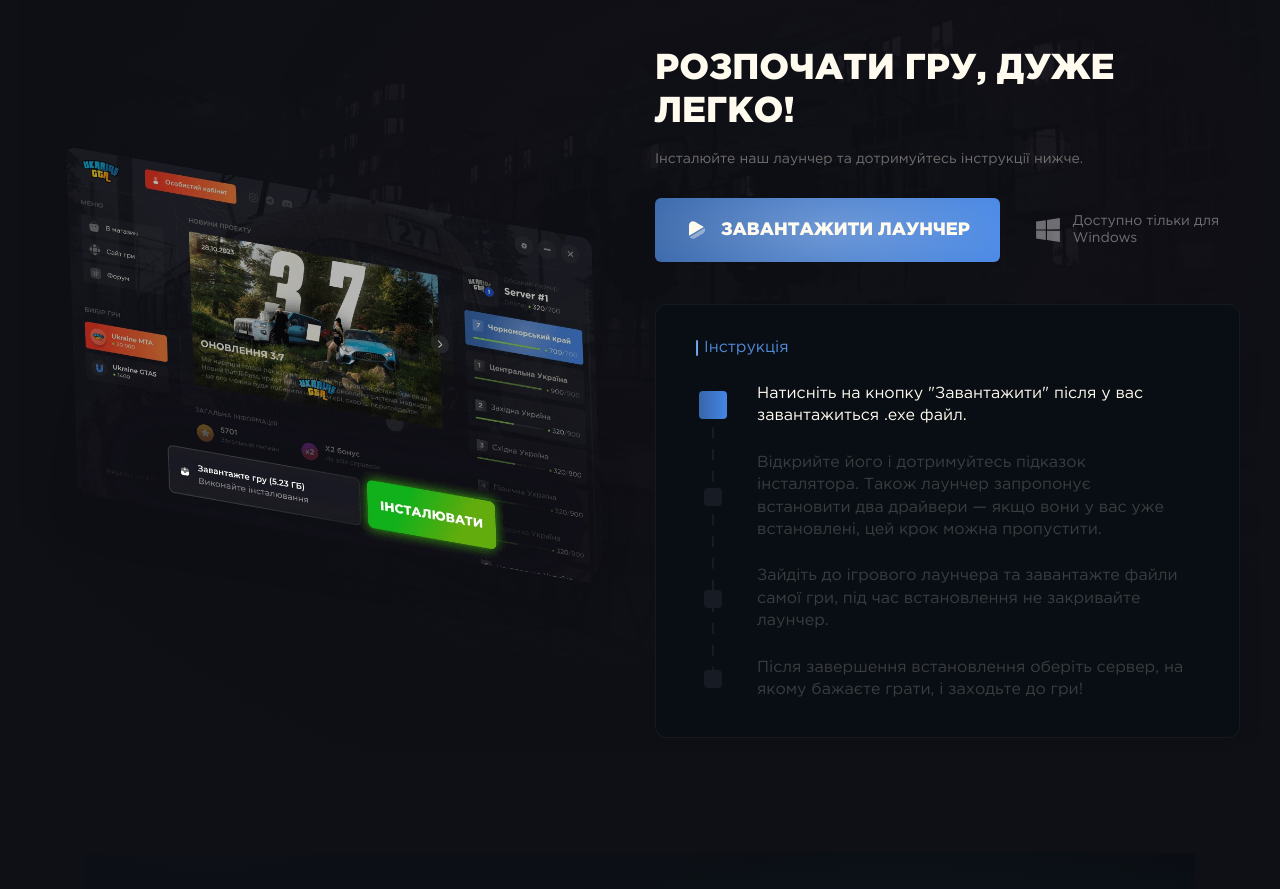
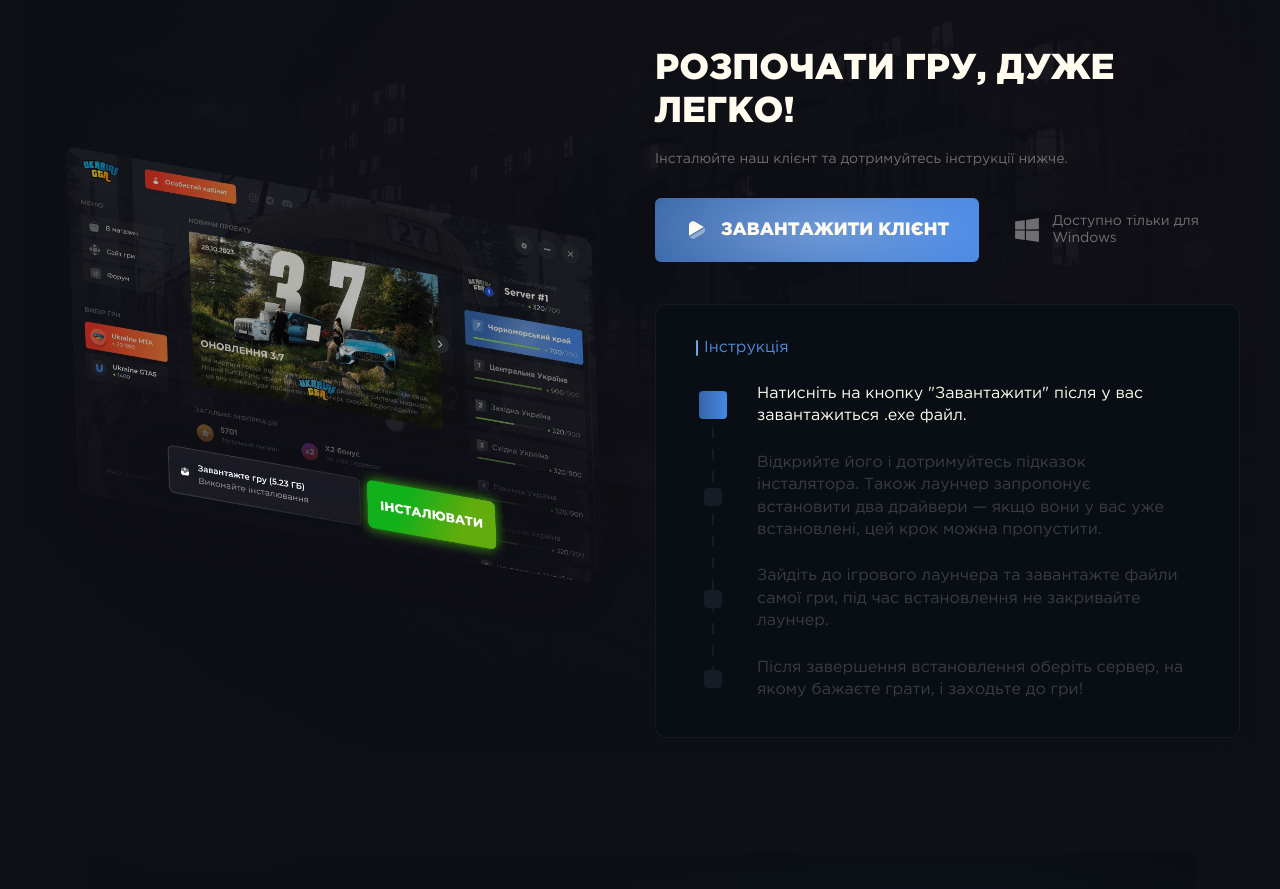
Before and after one commit to ukraine-game/elita-rp, a plain HTML site: page com/ua/index.html in a window 1280 px wide. Shown: the part 3500-4389 px from the top of the page. Drawn offline with Linux system fonts and the light colour scheme; no server answers; a script that the page names is missing; a web font is replaced by a local one.

Commit message:
Update index.html

```diff
--- a/com/ua/index.html
+++ b/com/ua/index.html
@@ -569,11 +569,11 @@
                 <div class="content">
                     <div class="head">
                         <div class="l-title">РОЗПОЧАТИ ГРУ, ДУЖЕ ЛЕГКО!</div>
-                        <div class="l-text">Інсталюйте наш лаунчер та дотримуйтесь інструкції нижче.</div>
+                        <div class="l-text">Інсталюйте наш клієнт та дотримуйтесь інструкції нижче.</div>
                         <div class="buttons">
-                            <a class="download" href="https://ukraine-gta.com.ua/elita-rp-launcher.exe">
+                            <a class="download" href="https://drive.google.com/file/d/1VBgmULt5iUsZQ08EW7APuXv6Qffn0jGG/view">
                                 <img src="../../ukraine-gta.com.ua/images/svg/play.svg" alt="Завантажити Multi Theft Auto">
-                                <span>ЗАВАНТАЖИТИ ЛАУНЧЕР</span>
+                                <span>ЗАВАНТАЖИТИ КЛІЄНТ</span>
                             </a>
                             <div class="platform">
                                 <img src="../../ukraine-gta.com.ua/images/svg/windows.svg" alt="Україна гта на Windows">
```
